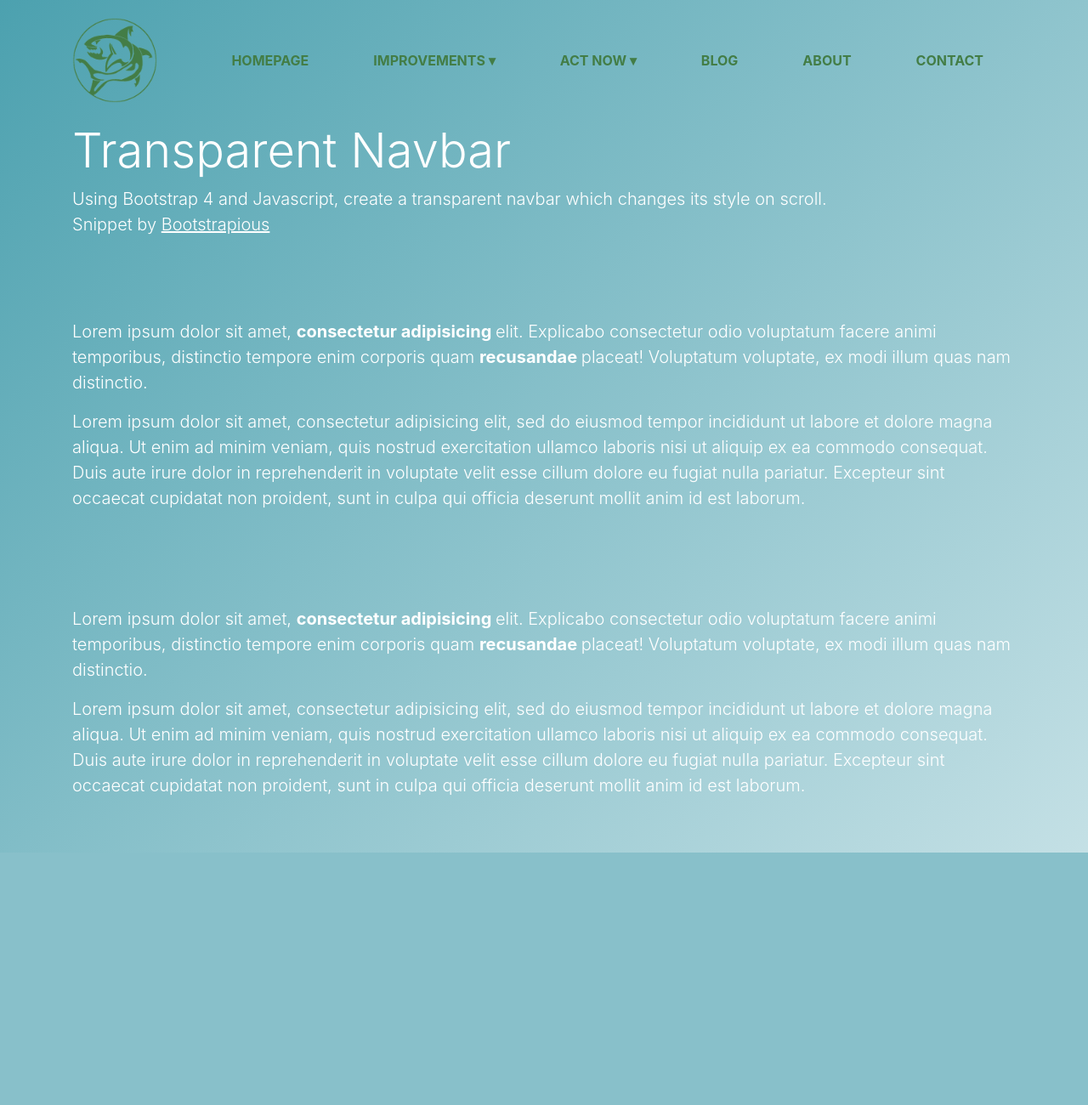
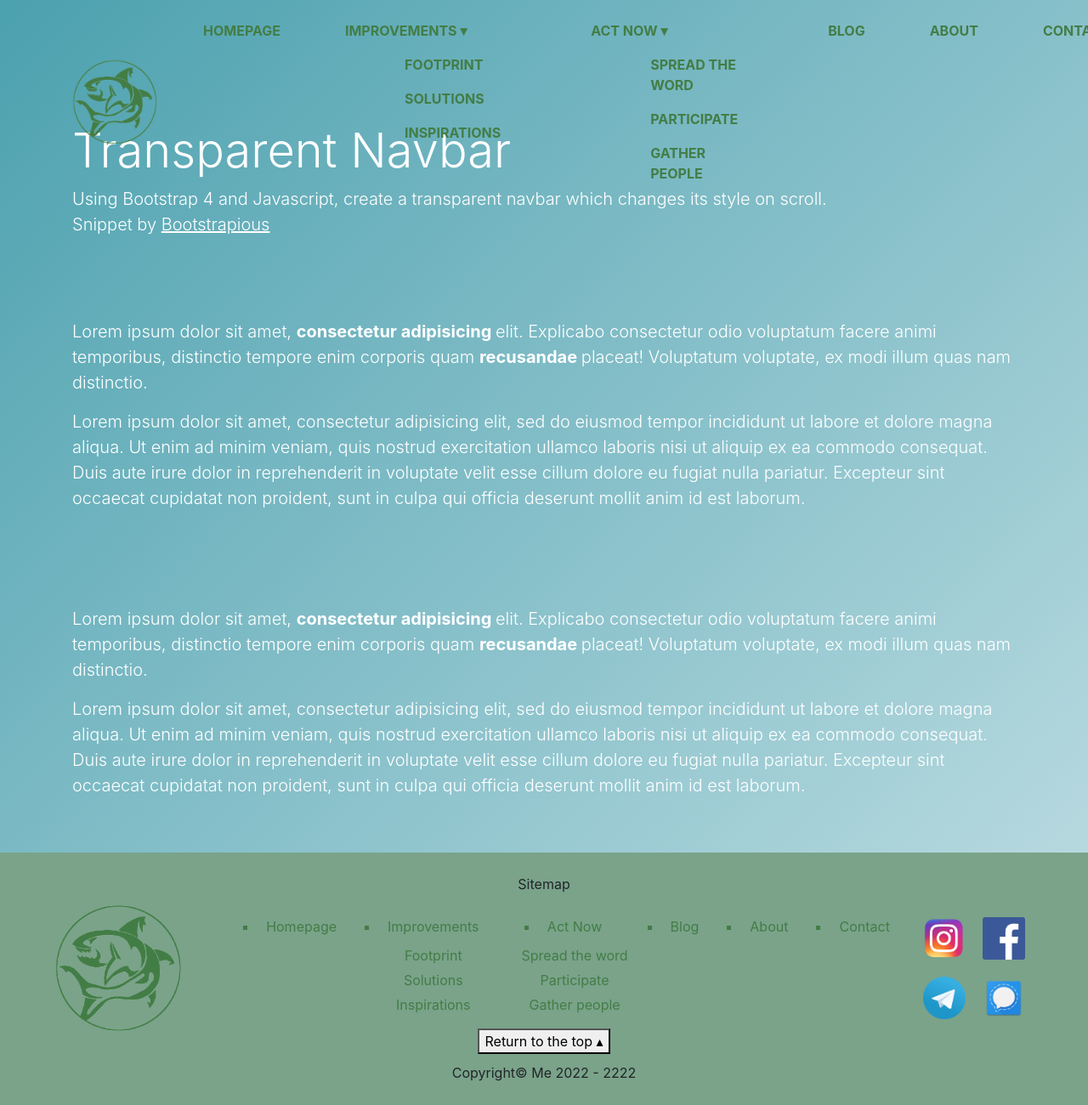
Before and after one commit to Nicovri/EcologyWebsite, a PHP site: page / in a window 1280 px wide. Shown: the whole page at 85% size. Before the commit the page ends 1003 px from the top, so only its background shows below. Run offline with PHP 8.4, Linux system fonts and the light colour scheme; some libraries are stand-ins or nearby versions.

Commit message:
Working on the footer. Putting header and footer in other files to include them in every pages. Adding a favicon to the website.

```diff
--- /dev/null
+++ b/assets/css/menu_footer.css
@@ -0,0 +1,69 @@
+.footer {
+    background-color: #7AA38A;
+    display: flex;
+    flex-flow: column wrap;
+    align-items: center;
+}
+
+.footer-container {
+    display: flex;
+    flex-flow: column wrap;
+    justify-content: center;
+    color: #F2F4F4;
+    flex: 1 100%;
+}
+
+.footer-nav {
+    display: flex;
+    flex-flow: row wrap;
+    flex-shrink: 0;
+    justify-content: center;
+}
+
+.footer-nav li:not(.footer-nolist), .footer-nav ul li:not(.footer-nolist) {
+    padding: 5px 10px;
+    color: #437D46;
+    list-style-type: square;
+}
+
+.footer-nav a, .footer-nav a:hover, .footer-nav a:focus {
+    text-decoration: none;
+    color: #437D46;
+}
+
+.footer-icon {
+    position: absolute;
+    left: 5%;
+}
+
+.footer-sitemap {
+    text-align: center;
+    padding-top: 25px;
+}
+
+.footer-copyright {
+    text-align: center;
+    padding-bottom: 10px;
+    padding-top: 10px;
+}
+
+.footer-table {
+    position: absolute;
+    right: 5%;
+}
+
+.footer-table tr td {
+    padding: 10px 10px 10px 10px;
+}
+
+.footer-nolist {
+    list-style-type: none;
+    padding-top: 5px;
+}
+
+.footer-subnav {
+    display: flex;
+    flex-flow: column wrap;
+    justify-content: center;
+    align-items: center;
+}
--- a/assets/css/menu_header.css
+++ b/assets/css/menu_header.css
@@ -1,4 +1,3 @@
-
 .navbar {
     transition: all 0.4s;
 }
@@ -77,7 +76,7 @@ body {
 
 
 
-nav.primary-navigation ul li ul {
+/*nav.primary-navigation ul li ul {
     visibility: hidden;
     opacity: 0;
     position: absolute;
@@ -106,4 +105,4 @@ nav.primary-navigation ul li ul li a:hover {
     padding-left: 10px;
     border-left: 2px solid #3ca0e7;
     transition: all 0.3s ease;
-}
+}*/
--- a/index.php
+++ b/index.php
@@ -10,15 +10,12 @@
     <!-- Web page CSS -->
     <link rel="stylesheet" href="assets/css/styles.css" />
 
-    <!-- Menu Header CSS -->
-    <link rel="stylesheet" href="assets/css/menu_header.css" />
-
     <!-- Fonts -->
     <link rel="stylesheet" href="https://fonts.googleapis.com/css?family=Open+Sans|Itim|Caveat">
 
     <!-- Favicons -->
     <link
-      rel="shark_ecology_favicon"
+      rel="icon"
       type="image/png"
       sizes="730x730"
       href="assets/icons/shark_logo_ecology.png"
@@ -117,6 +83,8 @@
 
     <!-- Scroll to top button -->
 
+    <?php include "menu_footer.html"?>
+
     <script src="https://code.jquery.com/jquery-3.2.1.slim.min.js" integrity="sha384-KJ3o2DKtIkvYIK3UENzmM7KCkRr/rE9/Qpg6aAZGJwFDMVNA/GpGFF93hXpG5KkN" crossorigin="anonymous"></script>
     <script src="https://cdnjs.cloudflare.com/ajax/libs/popper.js/1.12.9/umd/popper.min.js" integrity="sha384-ApNbgh9B+Y1QKtv3Rn7W3mgPxhU9K/ScQsAP7hUibX39j7fakFPskvXusvfa0b4Q" crossorigin="anonymous"></script>
     <script src="https://maxcdn.bootstrapcdn.com/bootstrap/4.0.0/js/bootstrap.min.js" integrity="sha384-JZR6Spejh4U02d8jOt6vLEHfe/JQGiRRSQQxSfFWpi1MquVdAyjUar5+76PVCmYl" crossorigin="anonymous"></script>
--- /dev/null
+++ b/menu_footer.html
@@ -0,0 +1,66 @@
+<!-- Menu Header CSS -->
+<link rel="stylesheet" href="assets/css/menu_footer.css" />
+
+<!-- Footer -->
+<footer class="footer">
+
+
+    <p class="footer-sitemap">Sitemap</p>
+
+    <div class="footer-container">
+        <img class="footer-icon" src="assets/icons/shark_logo_ecology_transparency.png" width="150px" height="150px">
+
+        <ul class="footer-nav">
+            <li class="footer-nolist">
+              <ul>
+                <li><a href="index.php">Homepage <span class="sr-only">(current)</a></li>
+              </ul>
+            </li>
+            <li class="footer-nolist">
+              <ul class="footer-subnav">
+                <li class="footer-item"><a href="#">Improvements</a></li>
+                <li class="footer-item footer-nolist"><a href="footprint.php">Footprint</a></li>
+                <li class="footer-item footer-nolist"><a href="solutions.php">Solutions</a></li>
+                <li class="footer-item footer-nolist"><a href="inspirations.php">Inspirations</a></li>
+              </ul>
+            </li>
+            <li class="footer-nolist">
+              <ul class="footer-subnav">
+                <li class="footer-item"><a href="#">Act Now</a></li>
+                <li class="footer-item footer-nolist"><a href="spread_the_word.php">Spread the word</a></li>
+                <li class="footer-item footer-nolist"><a href="participate.php">Participate</a></li>
+                <li class="footer-item footer-nolist"><a href="gather_people.php">Gather people</a></li>
+              </ul>
+            </li>
+            <li class="footer-nolist">
+              <ul>
+                <li class="footer-item"><a href="blog.php">Blog</a></li>
+              </ul>
+            </li>
+            <li class="footer-nolist">
+              <ul>
+                <li class="footer-item"><a href="about.php">About</a></li>
+              </ul>
+            </li>
+            <li class="footer-nolist">
+              <ul>
+                <li class="footer-item"><a href="contact.php">Contact</a></li>
+              </ul>
+            </li>
+        </ul>
+
+        <table class="footer-table">
+            <tr>
+                <td><a><img src="./assets/icons/instagram_icon.png" width="50px" height="50px"></a></td>
+                <td><a><img src="./assets/icons/facebook_icon.png" width="50px" height="50px"></a></td>
+            </tr>
+            <tr>
+                <td><a><img src="./assets/icons/telegram_icon.png" width="50px" height="50px"></a></td>
+                <td><a><img src="./assets/icons/signal_icon.png" width="50px" height="50px"></a></td>
+            </tr>
+        </table>
+    </div>
+
+    <button class="footer-button">Return to the top &utrif;</button>
+    <p class="footer-copyright">Copyright&copy; Me 2022 - 2222</p>
+</footer>
--- /dev/null
+++ b/menu_header.html
@@ -0,0 +1,34 @@
+<!-- Menu Header CSS -->
+<link rel="stylesheet" href="assets/css/menu_header.css" />
+
+<!-- Navbar -->
+<header class="header">
+    <nav role="navigation" class="primary-navigation navbar navbar-expand-lg fixed-top py-3">
+      <div class="container">
+        <a href="index.php" class="navbar-brand text-uppercase font-weight-bold"><img alt="Logo" src="assets/icons/shark_logo_ecology_transparency.png" width="100px" height="100px"></a>
+        <button type="button" data-toggle="collapse" data-target="#navbarSupportedContent" aria-controls="navbarSupportedContent" aria-expanded="false" aria-label="Toggle navigation" class="navbar-toggler navbar-toggler-right"><i class="fa fa-bars"></i></button>
+        <div id="navbarSupportedContent" class="collapse navbar-collapse">
+          <ul class="navbar-nav ml-auto">
+            <li class="nav-item active"><a href="index.php" class="nav-link text-uppercase font-weight-bold">Homepage <span class="sr-only">(current)</a></li>
+            <li class="nav-item"><a href="#" class="nav-link text-uppercase font-weight-bold">Improvements &dtrif;</a>
+              <ul class="dropdown">
+                <li class="nav-item"><a href="footprint.php" class="nav-link text-uppercase font-weight-bold">Footprint</a></li>
+                <li class="nav-item"><a href="solutions.php" class="nav-link text-uppercase font-weight-bold">Solutions</a></li>
+                <li class="nav-item"><a href="inspirations.php" class="nav-link text-uppercase font-weight-bold">Inspirations</a></li>
+              </ul>
+            </li>
+            <li class="nav-item"><a href="#" class="nav-link text-uppercase font-weight-bold">Act Now &dtrif;</a>
+              <ul>
+                <li class="nav-item"><a href="spread_the_word.php" class="nav-link text-uppercase font-weight-bold">Spread the word</a></li>
+                <li class="nav-item"><a href="participate.php" class="nav-link text-uppercase font-weight-bold">Participate</a></li>
+                <li class="nav-item"><a href="gather_people.php" class="nav-link text-uppercase font-weight-bold">Gather people</a></li>
+              </ul>
+            </li>
+            <li class="nav-item"><a href="blog.php" class="nav-link text-uppercase font-weight-bold">Blog</a></li>
+            <li class="nav-item"><a href="about.php" class="nav-link text-uppercase font-weight-bold">About</a></li>
+            <li class="nav-item"><a href="contact.php" class="nav-link text-uppercase font-weight-bold">Contact</a></li>
+          </ul>
+        </div>
+      </div>
+    </nav>
+</header>
```
Also changed, not shown: other parts of index.php (+1 -32 lines), assets/icons/facebook_icon.png (added), assets/icons/instagram_icon.png (added), assets/icons/signal_icon.png (added), assets/icons/telegram_icon.png (added).
